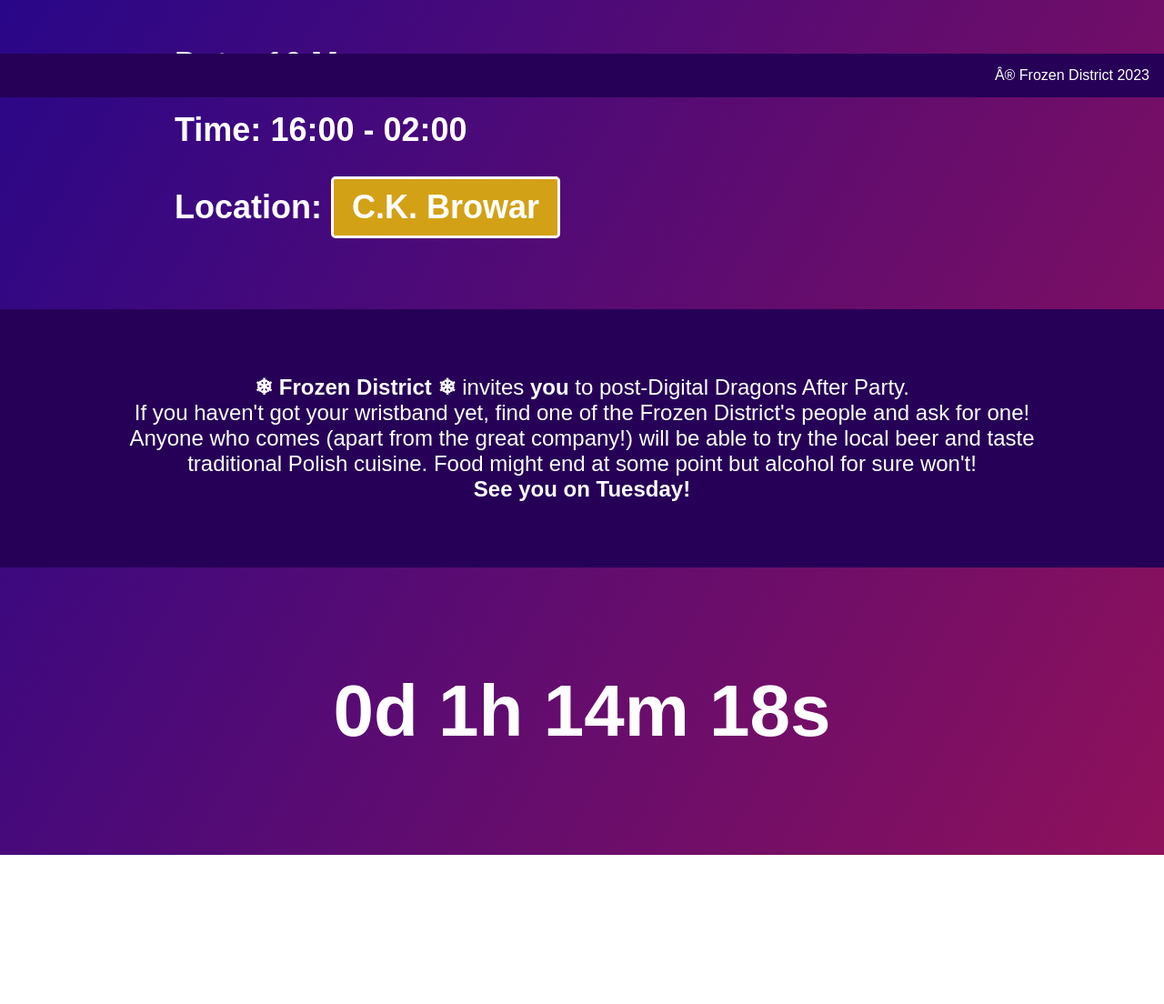
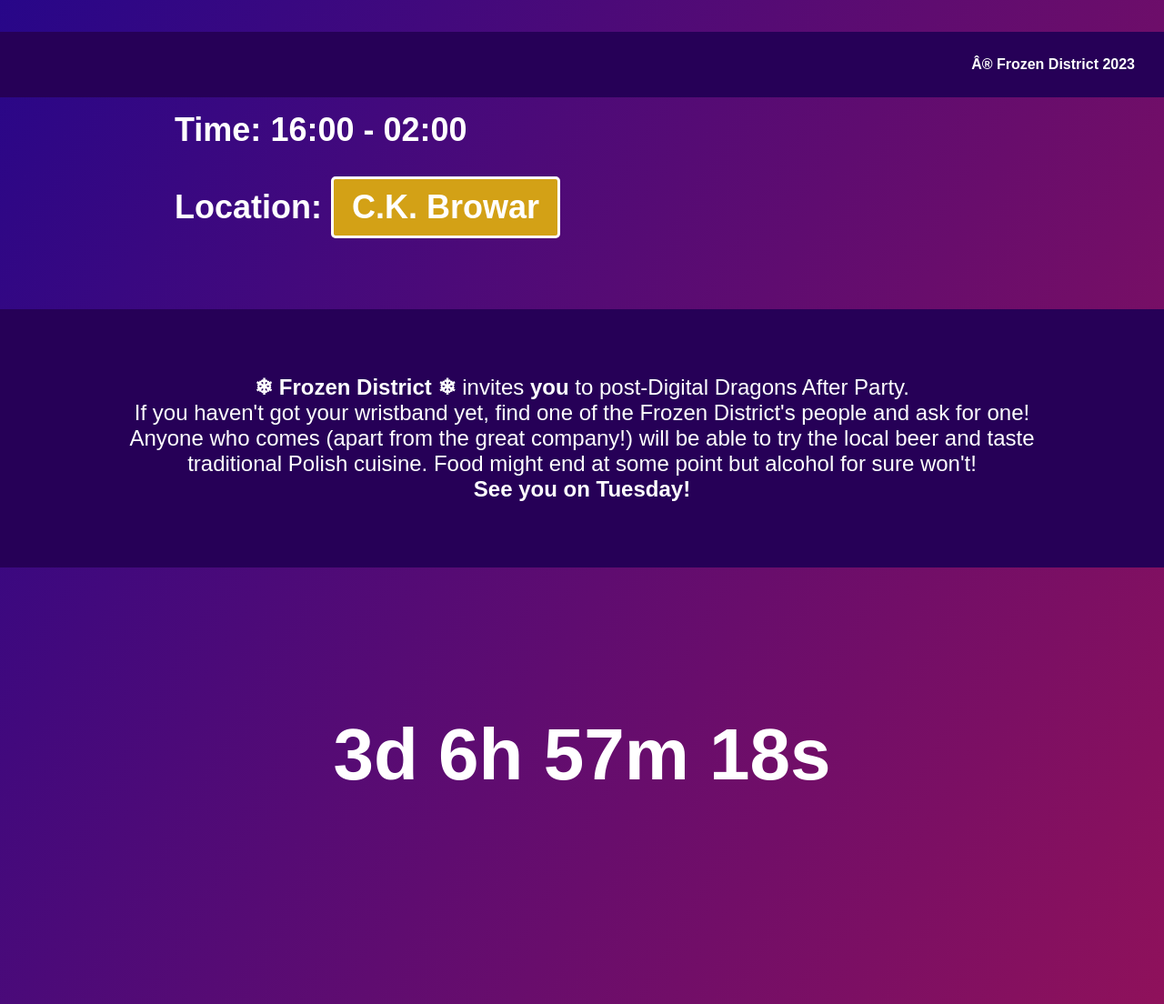
Before and after one commit to Majsplit/Cyfrowe-Smoki-2023, a plain HTML site: page index.html in a window 1280 px wide. Shown: the part 693-1797 px from the top of the page at 91% size. Before the commit the page ends 1633 px from the top, so only its background shows below. Drawn offline with Linux system fonts and the light colour scheme.

Commit message:
Update index.html

```diff
--- a/index.html
+++ b/index.html
@@ -61,21 +61,22 @@
 			bottom: 0;
 			left: 0;
 			color: white;
-			line-height: 3em;
-			padding-right: 1em;
+			line-height: 4.5em;
+			padding-right: 2em;
 			text-align: right;
 			box-sizing: border-box;
 		}
 
 		#countdown{
 			font-size: 80px;
-			/* background-color: #003d57; */
-			padding: 1.4em;
+			padding: 2em ;
+			height: 6em;;
 			box-sizing: border-box;
 		}
 
 	</style>
 </head>
+
 	<body>
 		<img src="title.png" style="width: 100vw; height: 54vw">
 		<section id="content">
@@ -99,7 +100,7 @@ Food might end at some point but alcohol for sure won't! <br>
 			<title>Countdown Timer</title>
 			<script>
 				// Set the date to countdown to (e.g. New Year's Eve)
-			var countDownDate = new Date("May 13, 2023 10:17:00").getTime();
+				var countDownDate = new Date("May 16, 2023 16:00:00").getTime();
 
 				// Update the countdown every second
 				var x = setInterval(function() {
@@ -125,7 +126,7 @@ Food might end at some point but alcohol for sure won't! <br>
 					clearInterval(x);
 					countdownElement.innerHTML = "PARTY IS ON";
 					var partyCountdown = setInterval(function() {
-				  var partyTimeLeft = 1 * 1 * 60 * 1000 - (-timeLeft);
+					  var partyTimeLeft = 10 * 60 * 60 * 1000 - (-timeLeft);
 					  var partyHours = Math.floor((partyTimeLeft % (1000 * 60 * 60 * 24)) / (1000 * 60 * 60));
 					  var partyMinutes = Math.floor((partyTimeLeft % (1000 * 60 * 60)) / (1000 * 60));
 					  var partySeconds = Math.floor((partyTimeLeft % (1000 * 60)) / 1000);
@@ -139,15 +140,10 @@ Food might end at some point but alcohol for sure won't! <br>
 				}, 1000);
 			  </script>
 		</head>
-	<body>
-
 			<b><div id="countdown"></div></b>
-
 	</body>
-
-
 	<footer>
-		® Frozen District 2023
+		<b>® Frozen District 2023</b>
 	</footer>
 
 
```
Lines whose indentation alone changed are shown as unchanged.
